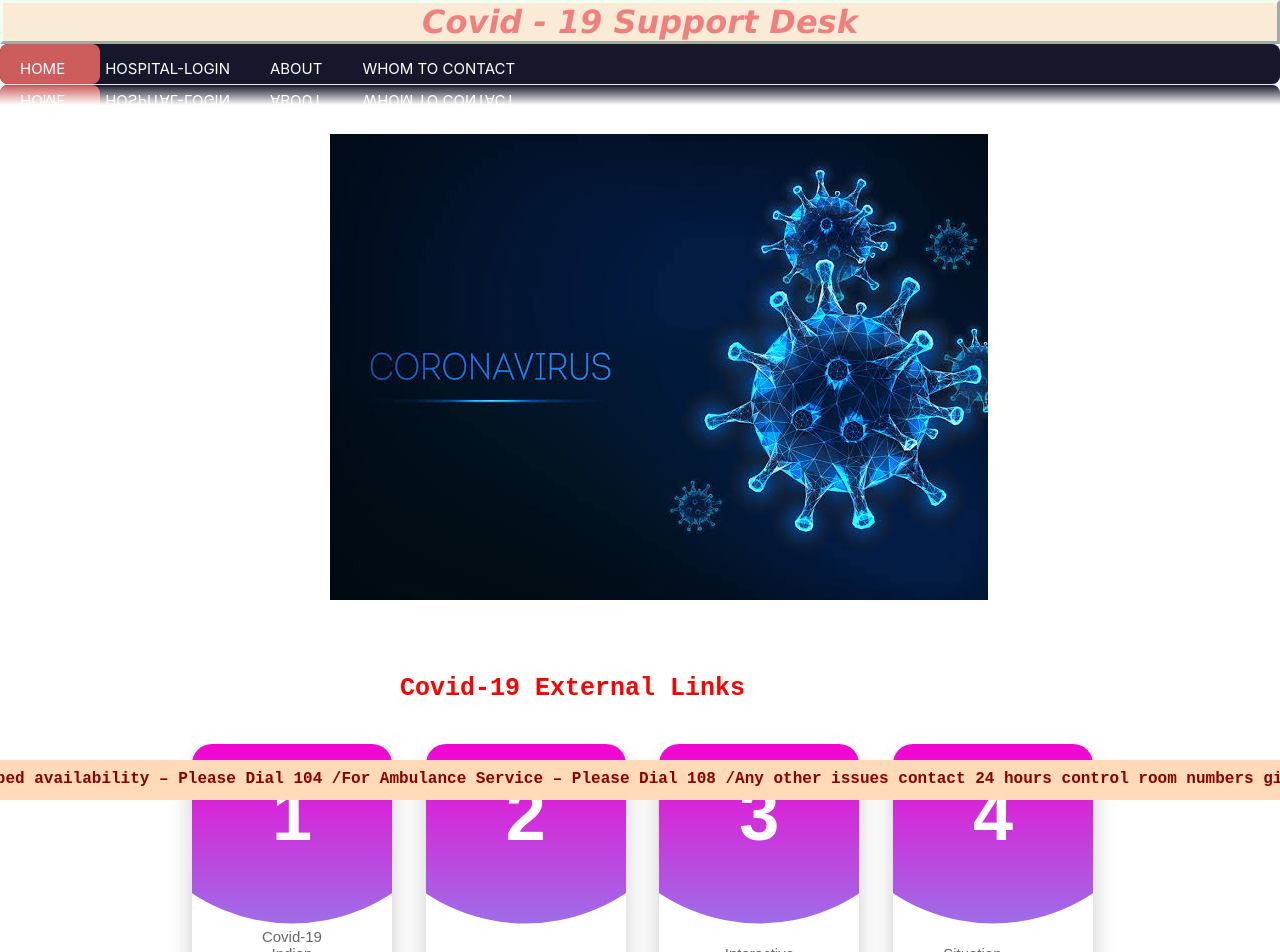
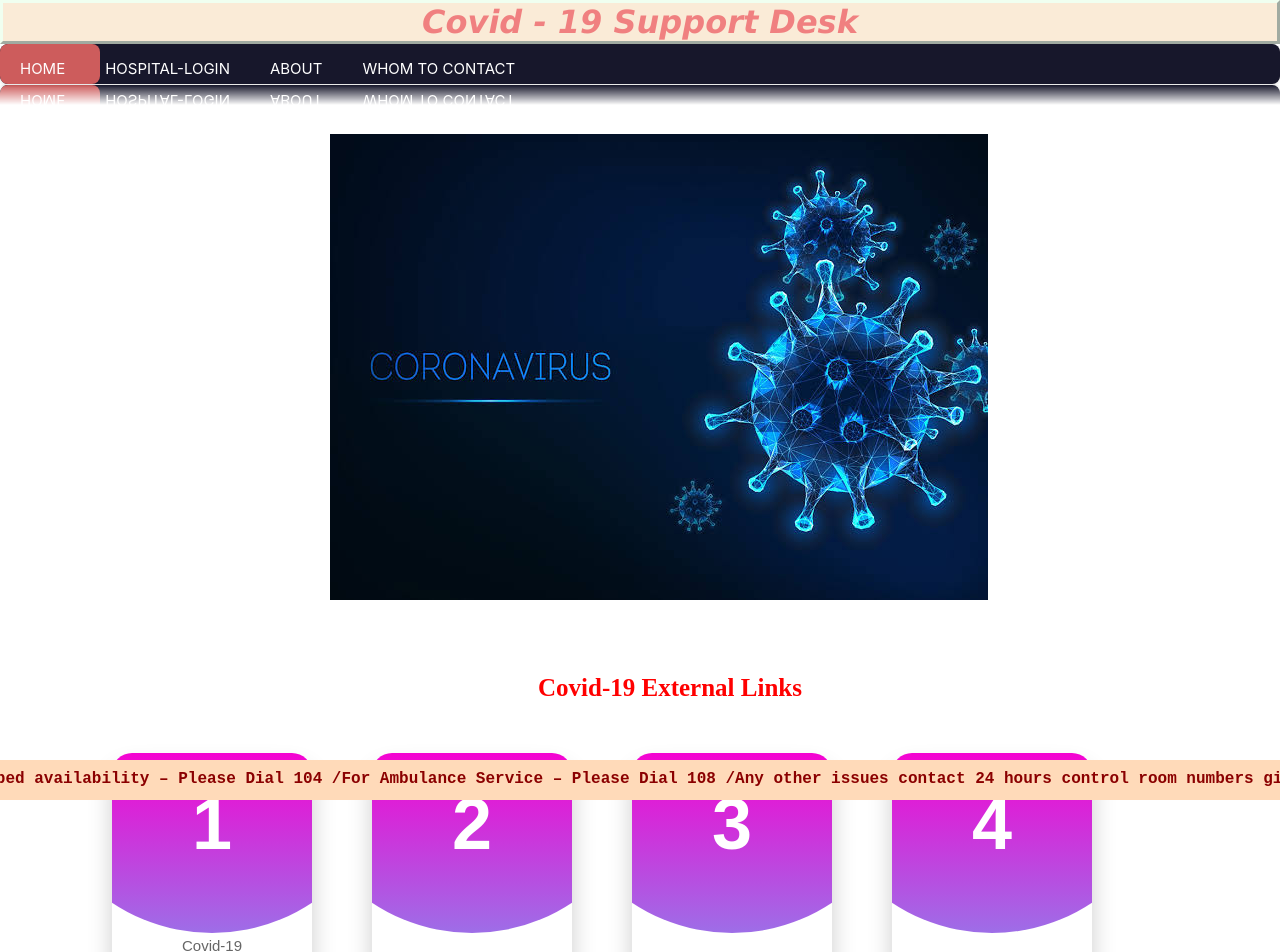
Before and after one commit to RoshiniSukumar/Covid-19-Support-Desk, a React (Create React App) app: page /about in a window 1280 px wide. Shown: the top 952 px of the page. Built offline with nearby package versions, Linux system fonts and the light colour scheme.

Commit message:
exlinks css

```diff
--- a/src/components/function/Exlinks.css
+++ b/src/components/function/Exlinks.css
@@ -12,12 +12,12 @@
     font-weight: bolder;
     color:red;
     white-space: nowrap;
-    font-family: 'Courier New', Courier, monospace;
+    font-family:'Times New Roman', Times, serif;
     margin-top: 520px;
     margin-bottom: 10px;
     text-align: center;
     position:relative;
-    left:400px;
+    left:550px;
 
 }
 
@@ -167,6 +167,10 @@
 
 
 /*card*/
+.external{
+    position: relative;
+    right:80px;
+}
 .links{
     display:flex;
     justify-content: center;
@@ -200,7 +204,7 @@
     width:200px;
     height:300px;
     background: #fff;
-    margin:10px;
+    margin:30px;
     border-radius:20px;
     overflow:auto;
     box-shadow:0 15px 25px rgba(0,0,0,0.2);
@@ -232,7 +236,6 @@
     font-size: 500px;
     margin:0px;
 
-
 }
 .contains .card .circle h2{
     color:#fff;
```
